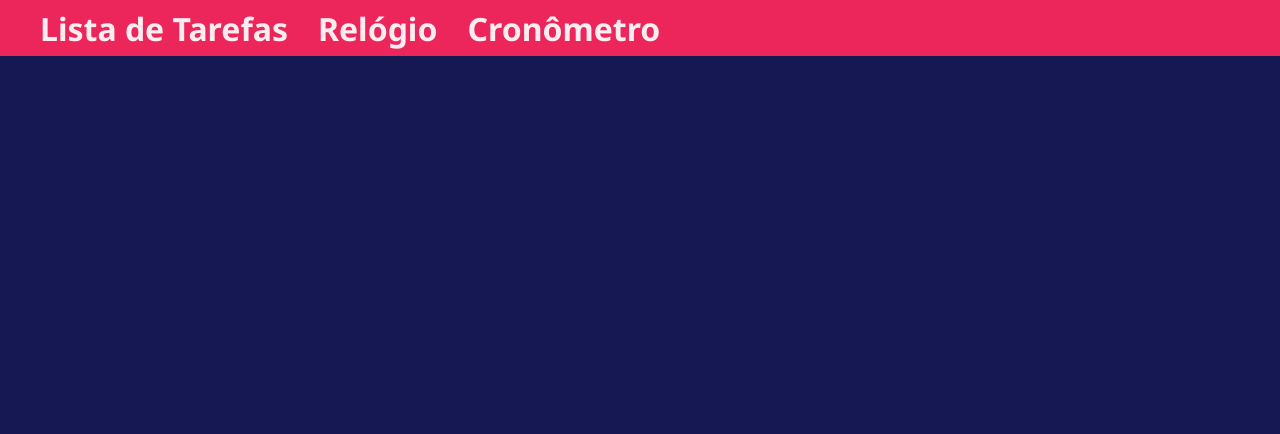
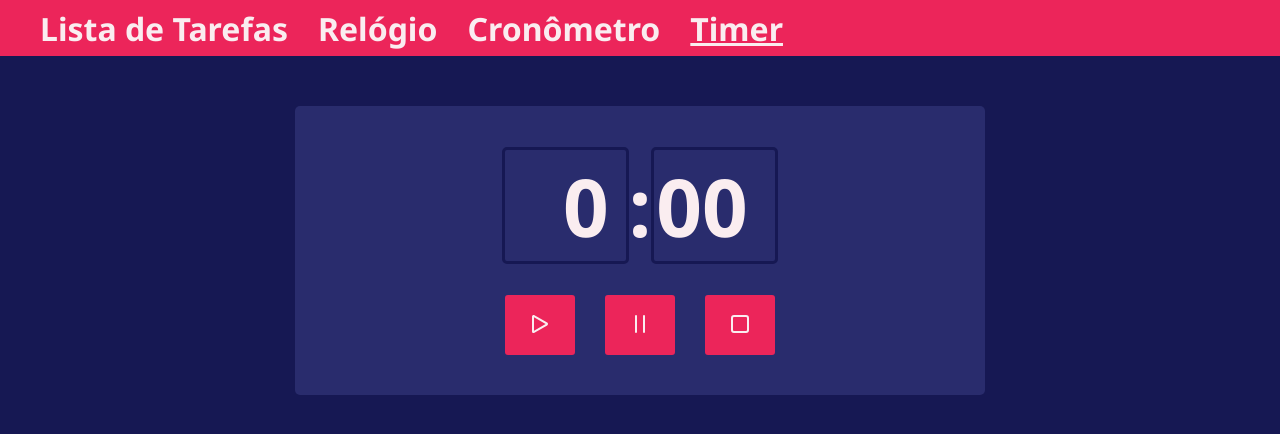
Before and after one commit to jpedro-fsgs/task-master, a React (Vite) app: page /timer in a window 1280 px wide. Shown: the top 434 px of the page. Built offline with nearby package versions, Linux system fonts and the light colour scheme.

Commit message:
adicionado timer

```diff
--- a/src/App.jsx
+++ b/src/App.jsx
@@ -4,6 +4,7 @@ import Cronometro from "./pages/Cronometro";
 import "./App.scss";
 import { NavLink, Route, Routes } from "react-router-dom";
 import { useEffect, useState, useRef } from "react";
+import Timer from "./pages/Timer";
 
 function App() {
   const activeStyle = {
@@ -56,6 +57,15 @@ function App() {
               Cronômetro
             </NavLink>
           </li>
+          <li>
+            <NavLink
+              to="/timer"
+              className="link-style"
+              style={({ isActive }) => (isActive ? activeStyle : {})}
+            >
+              Timer
+            </NavLink>
+          </li>
         </ul>
       </nav>
       <Routes>
@@ -76,6 +86,7 @@ function App() {
             />
           }
         />
+        <Route path="/timer" element={<Timer/>}/>
       </Routes>
     </>
   );
--- a/src/pages/Cronometro.jsx
+++ b/src/pages/Cronometro.jsx
@@ -8,21 +8,30 @@ import {
 } from "react-icons/bs";
 import "./Cronometro.scss";
 
-function Cronometro(props) {
+function Cronometro({
+  cronometro,
+  setCronometro,
+  isRunning,
+  setIsRunning,
+  intervalIdRef,
+  startTimeRef,
+  lapsList,
+  setLapsList,
+}) {
   // const [cronometro, setCronometro] = useState(0);
   // const [isRunning, setIsRunning] = useState(false);
   // const intervalIdRef = useRef(null)
   // const startTimeRef = useRef(0);
-  const {
-    cronometro,
-    setCronometro,
-    isRunning,
-    setIsRunning,
-    intervalIdRef,
-    startTimeRef,
-    lapsList,
-    setLapsList
-  } = props;
+  // const {
+  //   cronometro,
+  //   setCronometro,
+  //   isRunning,
+  //   setIsRunning,
+  //   intervalIdRef,
+  //   startTimeRef,
+  //   lapsList,
+  //   setLapsList
+  // } = props;
 
   // useEffect(() => {
   //   if(isRunning){
@@ -31,7 +40,6 @@ function Cronometro(props) {
   //       },10)
   //   }
   // }, [isRunning]);
-
 
   // const [lapsList, setLapsList] = useState(
   //   JSON.parse(localStorage.getItem("lapsList")) || []
@@ -75,7 +83,10 @@ function Cronometro(props) {
   const scrollRef = useRef(null);
 
   useEffect(() => {
-    scrollRef.current.scrollTo({top: scrollRef.current.scrollHeight, behavior: "smooth"});
+    scrollRef.current.scrollTo({
+      top: scrollRef.current.scrollHeight,
+      behavior: "smooth",
+    });
   }, [lapsList]);
 
   return (
@@ -98,7 +109,9 @@ function Cronometro(props) {
         </span>
         <div className="laps-list" ref={scrollRef}>
           {lapsList.map((lap, index) => (
-            <div className="lap-card" key={index}><p>{formatMilliseconds(lap)}</p></div>
+            <div className="lap-card" key={index}>
+              <p>{formatMilliseconds(lap)}</p>
+            </div>
           ))}
         </div>
       </div>
--- /dev/null
+++ b/src/pages/Timer.jsx
@@ -0,0 +1,113 @@
+import { BsPause, BsPlay, BsStop, BsStopwatch } from "react-icons/bs";
+import "./Timer.scss";
+import { useCallback, useEffect, useRef, useState } from "react";
+
+function formatMinutes(time) {
+  time = parseInt(time);
+  let minutes = Math.floor(time / 60);
+  let seconds = Math.floor(time % 60);
+  return `${minutes}:${String(seconds).padStart(2, "0")}`;
+}
+
+
+function Timer() {
+  const [timer, setTimer] = useState(0);
+  const [isRunning, setIsRunning] = useState(false);
+  const intervalRef = useRef(null);
+  const inputMinutesRef = useRef(null);
+  const inputSecondsRef = useRef(null);
+  const inputRef = useRef(null);
+  const timerDisplayRef = useRef(null);
+
+  const alarmSound = new Audio("./src/assets/beep.mp3");
+
+  useEffect(() => {
+    inputSecondsRef.current.value = inputSecondsRef.current.value.padStart(2, "0");
+    inputMinutesRef.current.value = inputMinutesRef.current.value.padStart(1, "0");
+  }, [inputMinutesRef, inputSecondsRef]);
+
+  useEffect(() => {
+    if (isRunning) {
+      timerDisplayRef.current.style.display = "block";
+      inputRef.current.style.display = "none";
+      intervalRef.current = setInterval(() => {
+        setTimer((t) => {
+          if (t <= 1) {
+            alarm();
+            return 0;
+          }
+          return t - 1;
+        });
+      }, 1000);
+    } else {
+      timerDisplayRef.current.style.display = "none";
+
+      inputRef.current.style.display = "block";
+
+    }
+  }, [isRunning]);
+
+  function handlePlay() {
+    const value = Number(inputMinutesRef.current.value) * 60 + Number(inputSecondsRef.current.value);
+    if (value < 1) return;
+    setTimer(value);
+    setIsRunning(true);
+  }
+  function handlePause() {
+    setIsRunning(false);
+    clearInterval(intervalRef.current);
+    inputMinutesRef.current.value = String(Math.floor(timer/60)).padStart(1, "0");
+    inputSecondsRef.current.value = String(timer % 60).padStart(2, "0");
+
+  }
+  function handleStop() {
+    setIsRunning(false);
+    clearInterval(intervalRef.current);
+    setTimer(0);
+    inputMinutesRef.current.value = "0";
+    inputSecondsRef.current.value = "00";
+  }
+
+  function alarm() {
+    setIsRunning(false);
+    clearInterval(intervalRef.current);
+    setTimer(0);
+    inputMinutesRef.current.value = "0";
+    inputSecondsRef.current.value = "00";
+    alarmSound.play();
+  }
+
+  return (
+    <>
+      <div className="timer">
+        {/* <input
+          onChange={event => {
+            event.target.value = formatMinutes(event.target.value);
+          }}
+          ref={inputTimerRef}
+          type="text"
+          min="0"
+          className="time-input"
+        /> */}
+        <h1 className="time-timer" ref={timerDisplayRef}>{formatMinutes(timer)}</h1>
+        <span className="time-input" ref={inputRef}>
+          <input className="minutes" ref={inputMinutesRef} type="number" min="0"></input>:
+          <input className="seconds" ref={inputSecondsRef} type="number" min="0" max="59"></input>
+        </span>
+        <span>
+          <button className="timer-btn" onClick={handlePlay}>
+            {<BsPlay />}
+          </button>
+          <button className="timer-btn" onClick={handlePause}>
+            {<BsPause />}
+          </button>
+          <button className="timer-btn" onClick={handleStop}>
+            {<BsStop />}
+          </button>
+        </span>
+      </div>
+    </>
+  );
+}
+
+export default Timer;
--- /dev/null
+++ b/src/pages/Timer.scss
@@ -0,0 +1,64 @@
+@import "../App.scss";
+
+.timer{
+    display: block;
+    background-color: $backgroundcolorlighter;
+    margin: 50px auto;
+    max-width: 50vw;
+    text-align: center;
+    padding: 25px;
+    border-radius: 5px;
+}
+
+.time-timer{
+    color: $textcolor;
+    font-size: 5rem;
+    margin: 1rem;
+
+}
+
+.time-input{
+    display: block;
+    font-family: $main-font;
+    color: $textcolor;
+    background-color: $backgroundcolorlighter;
+    width: 100%;
+    text-align: center;
+    font-size: 5rem;
+    font-weight: bolder;
+    margin: 1rem auto;
+    >input{
+        background-color: $backgroundcolorlighter;
+        color: inherit;
+        font: inherit;
+        width: 7.3rem;
+        border: 3px solid $backgroundcolordarker;
+        border-radius: 5px;
+        &.minutes{
+            text-align: right;
+        }
+        &.seconds{
+            text-align: left;
+        }
+    }
+}
+
+.timer-btn{
+    background-color: $buttoncolor;
+    padding: auto;
+    color: $textcolor;
+    font-family: $main-font;
+    font-size: 2rem;
+    border: none;
+    border-radius: 3px;
+    margin: 15px;
+    width: 70px;
+    height: 60px;
+    >svg{
+        margin: 12px auto;
+
+    }
+    &:active{
+        transform: scale(0.98);
+    }
+}
```
Also changed, not shown: 1 other file (tests, documents, lock files or other folders).
